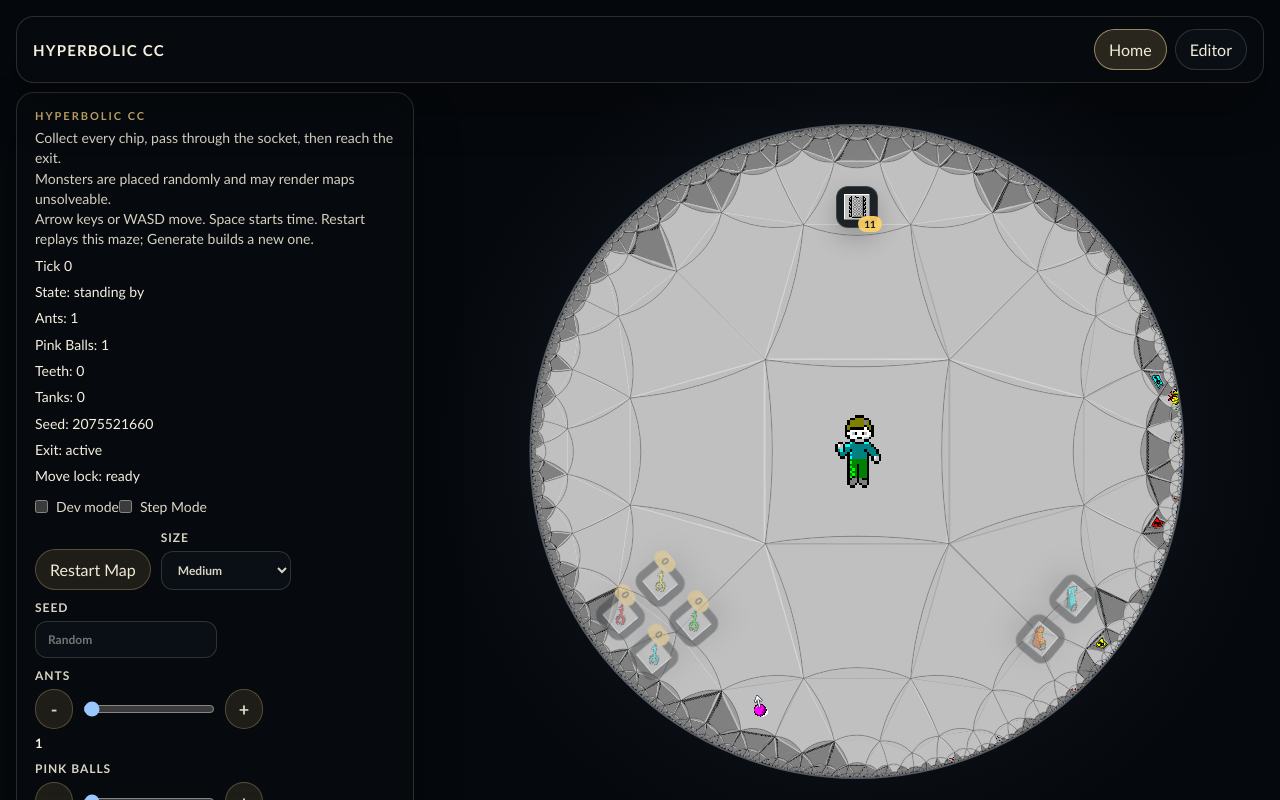
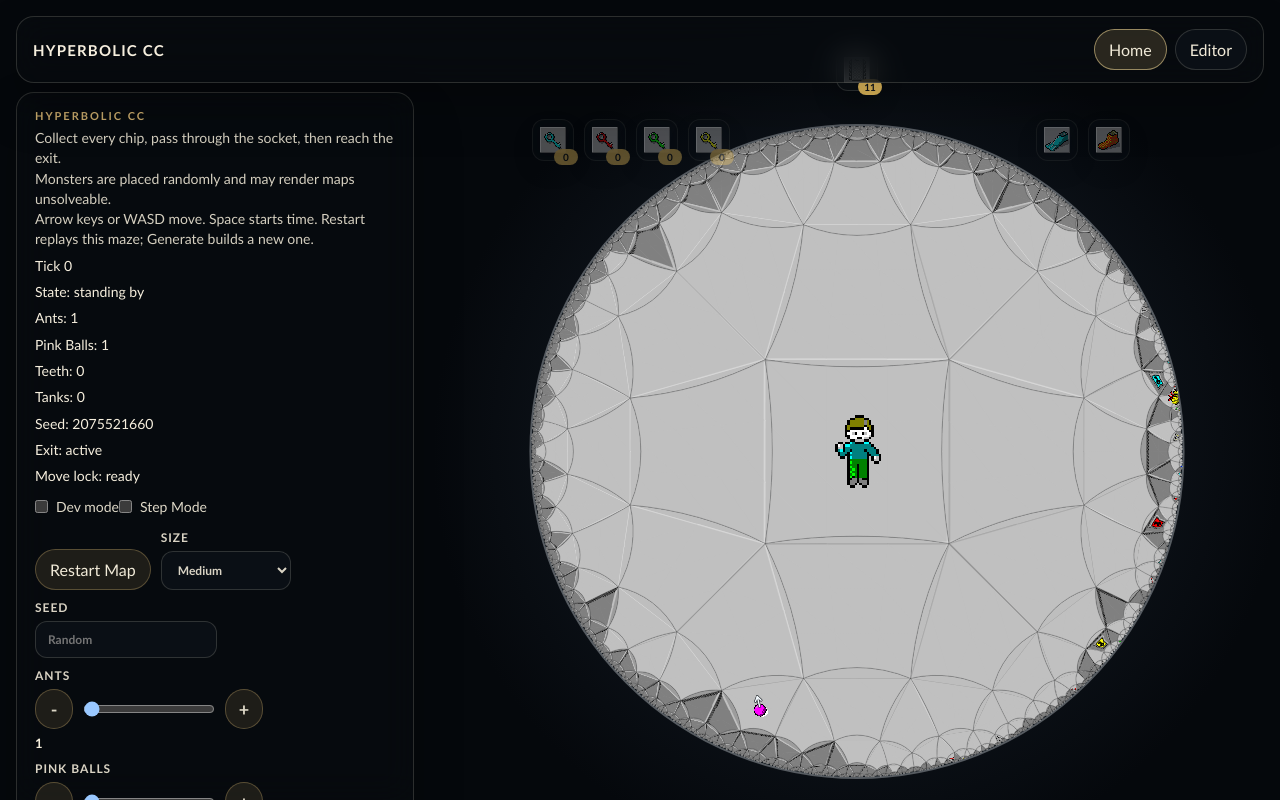
Before and after one commit to joshua-bone/hypercc, a React (Vite) app: page / in a window 1280 px wide. Built offline with nearby package versions, Linux system fonts and the light colour scheme.

Commit message:
Move inventory outside play circle

```diff
--- a/src/grid45/ui/Grid45App.tsx
+++ b/src/grid45/ui/Grid45App.tsx
@@ -113,10 +113,9 @@ type InventoryItem = {
 
 type InventoryOrbitGroup = {
   id: string
-  angleFromTopDeg: number
-  distanceFactor: number
+  anchor: 'top' | 'top-left' | 'top-right'
   items: InventoryItem[]
-  layout: 'single' | 'pair' | 'quad'
+  layout: 'single' | 'row'
 }
 
 function isMobTool(tool: EditorPaintTool): tool is 'ant' | 'pink-ball' | 'teeth' | 'tank' | 'glider' | 'fireball' {
@@ -269,19 +268,36 @@ function CircularInventoryRing({ frame, groups }: { frame: Grid45DiskFrame; grou
   return (
     <div className="grid45OrbitHud" aria-hidden="true">
       {groups.map((group) => {
-        const radians = (group.angleFromTopDeg * Math.PI) / 180
-        const orbitRadius = frame.diskRadius * group.distanceFactor
-        const left = frame.centerX + Math.sin(radians) * orbitRadius
-        const top = frame.centerY - Math.cos(radians) * orbitRadius
+        const chipOffset = 34
+        const rowOffset = 58
+        const rowAngle = Math.PI / 5
+        const rowRadius = frame.diskRadius + rowOffset
+        const positions: Record<InventoryOrbitGroup['anchor'], { left: number; top: number }> = {
+          top: {
+            left: frame.centerX,
+            top: frame.centerY - frame.diskRadius - chipOffset,
+          },
+          'top-left': {
+            left: frame.centerX - Math.sin(rowAngle) * rowRadius,
+            top: frame.centerY - Math.cos(rowAngle) * rowRadius,
+          },
+          'top-right': {
+            left: frame.centerX + Math.sin(rowAngle) * rowRadius,
+            top: frame.centerY - Math.cos(rowAngle) * rowRadius,
+          },
+        }
+        const position = positions[group.anchor]
 
         return (
           <div
             key={group.id}
-            className={`grid45OrbitGroup grid45OrbitGroup${group.layout[0].toUpperCase()}${group.layout.slice(1)}`}
+            className={`grid45OrbitGroup grid45OrbitGroup${group.layout[0].toUpperCase()}${group.layout.slice(1)} grid45OrbitGroup${group.anchor
+              .split('-')
+              .map((part) => part[0].toUpperCase() + part.slice(1))
+              .join('')}`}
             style={{
-              left,
-              top,
-              transform: `translate(-50%, -50%) rotate(${group.angleFromTopDeg}deg)`,
+              left: position.left,
+              top: position.top,
             }}
           >
             {group.items.map((item) => (
@@ -305,24 +321,21 @@ function inventoryOrbitGroups(keys: InventoryItem[], boots: InventoryItem[], chi
   return [
     {
       id: 'chips',
-      angleFromTopDeg: 0,
-      distanceFactor: 0.75,
+      anchor: 'top',
       items: chips,
       layout: 'single',
     },
     {
       id: 'keys',
-      angleFromTopDeg: 230,
-      distanceFactor: 0.8,
+      anchor: 'top-left',
       items: keys,
-      layout: 'quad',
+      layout: 'row',
     },
     {
       id: 'boots',
-      angleFromTopDeg: 130,
-      distanceFactor: 0.8,
+      anchor: 'top-right',
       items: boots,
-      layout: 'pair',
+      layout: 'row',
     },
   ]
 }
--- a/src/grid45/ui/grid45.css
+++ b/src/grid45/ui/grid45.css
@@ -213,20 +213,24 @@ body {
 
 .grid45OrbitGroup {
   position: absolute;
-  display: grid;
+  display: flex;
   gap: 10px;
 }
 
 .grid45OrbitGroupSingle {
-  grid-template-columns: 1fr;
+  transform: translate(-50%, -100%);
 }
 
-.grid45OrbitGroupPair {
-  grid-template-columns: repeat(2, 1fr);
+.grid45OrbitGroupRow {
+  transform: translate(-50%, -50%);
 }
 
-.grid45OrbitGroupQuad {
-  grid-template-columns: repeat(2, 1fr);
+.grid45OrbitGroupTopLeft {
+  justify-content: flex-start;
+}
+
+.grid45OrbitGroupTopRight {
+  justify-content: flex-end;
 }
 
 .grid45InventoryItem {
```
